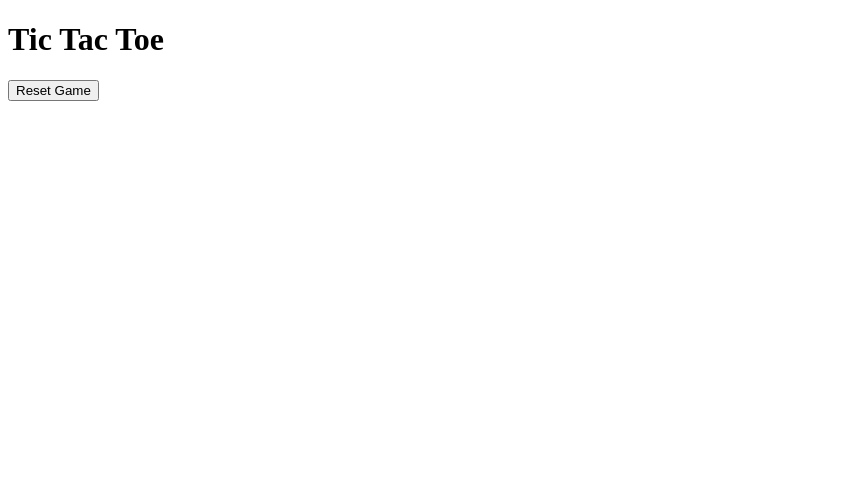
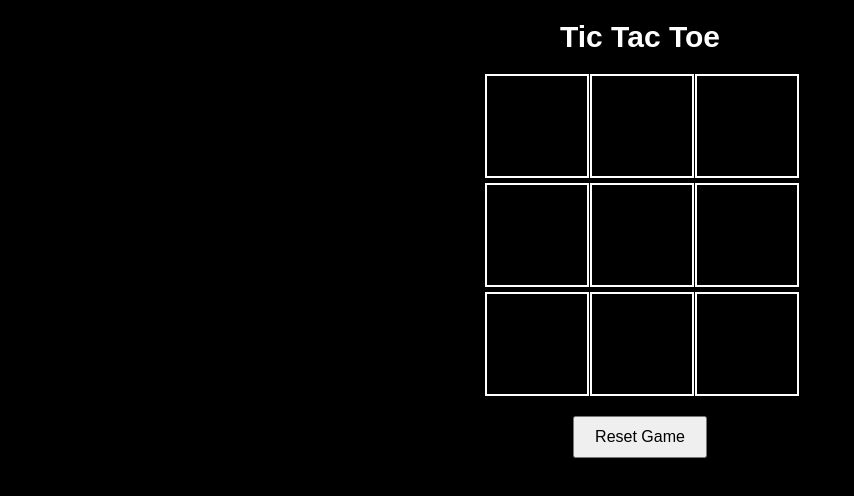
Before and after one commit to MJRidam/tic-tac-toe, a plain HTML site: page index.html in a window 1280 px wide. Shown: the whole page, without its empty margins (0-854 px from the left). Drawn offline with Linux system fonts and the light colour scheme.

Commit message:
css styles

```diff
--- a/index.html
+++ b/index.html
@@ -6,8 +6,8 @@
         <link rel="stylesheet" href="style.css">
     </head>
     <body>
-        <h1>Tic Tac Toe</h1>
-        <div id="game-board">
+        <h1 class="heading">Tic Tac Toe</h1>
+        <div class="board">
             <div class="cell" data-index="0"></div>
             <div class="cell" data-index="1"></div>
             <div class="cell" data-index="2"></div>
@@ -18,7 +18,7 @@
             <div class="cell" data-index="7"></div>
             <div class="cell" data-index="8"></div>
         </div>
-        <button id="reset-button">Reset Game</button>
+        <button class="reset"id="reset-button">Reset Game</button>
         <script src="script.js"></script>
     </body>
 
--- a/style.css
+++ b/style.css
@@ -0,0 +1,38 @@
+.board {
+    display: grid;
+    grid-template-columns: repeat(3, 100px);
+    gap: 5px;
+    width: fit-content;
+    margin: 20px auto;
+}
+
+.cell {
+    width: 100px;
+    height: 100px;
+    border: 2px solid white;
+    font-size: 40px;
+    display: flex;
+    justify-content: center;
+    align-items: center;
+    cursor: pointer;
+}
+body {
+    background-color: black;
+}
+.reset {
+    display: block;
+    margin: 20px auto;
+    hover-text: grey;
+    padding: 10px 20px;
+    font-size: 16px;
+    cursor: pointer;
+    color: black;
+    justify-content: center;
+}
+.heading{
+    text-align: center;
+    color: white;
+    font-size: 30px;
+    font: bold;
+    font-family: 'Arial', sans-serif;
+}
```
Also changed, not shown: 2 other files.
